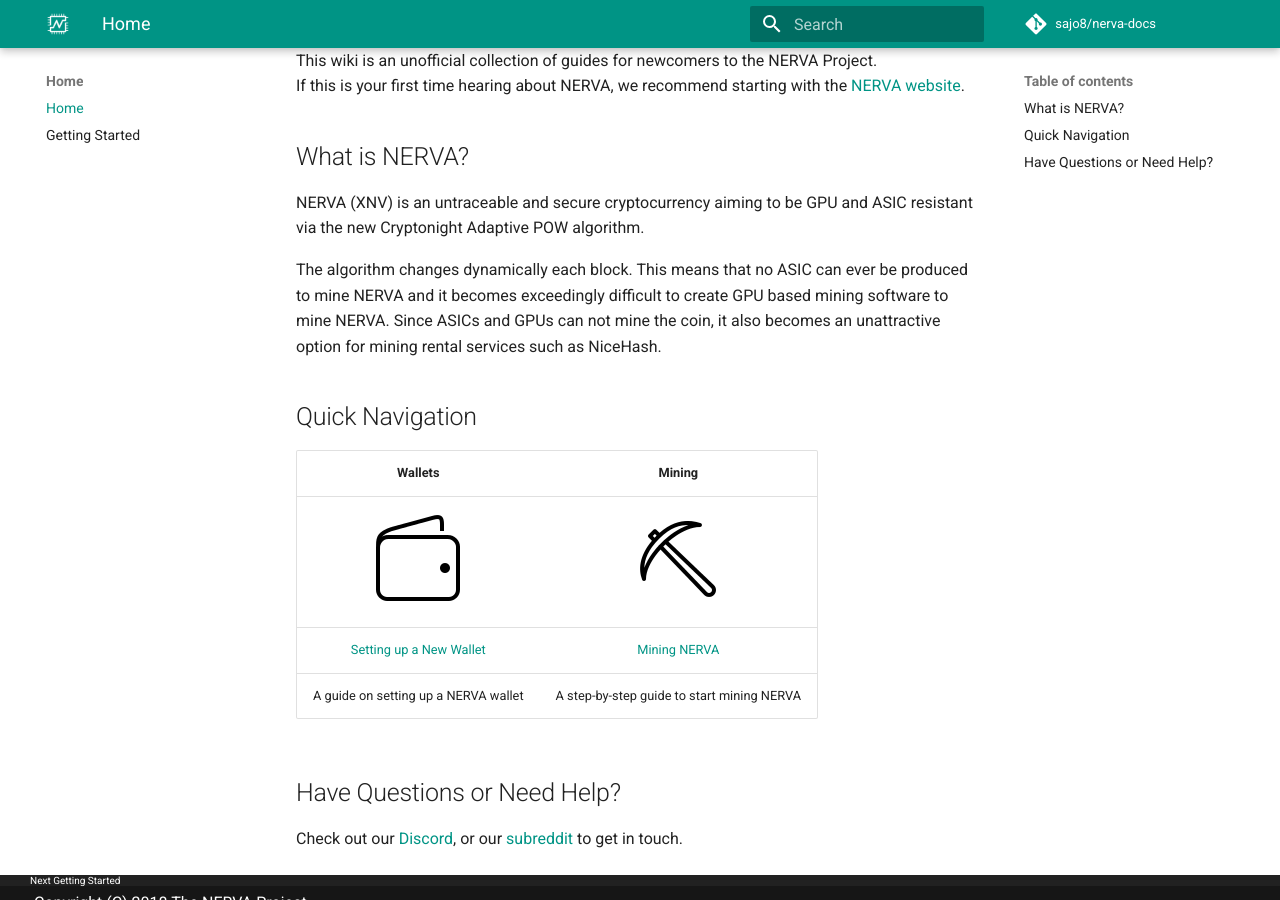
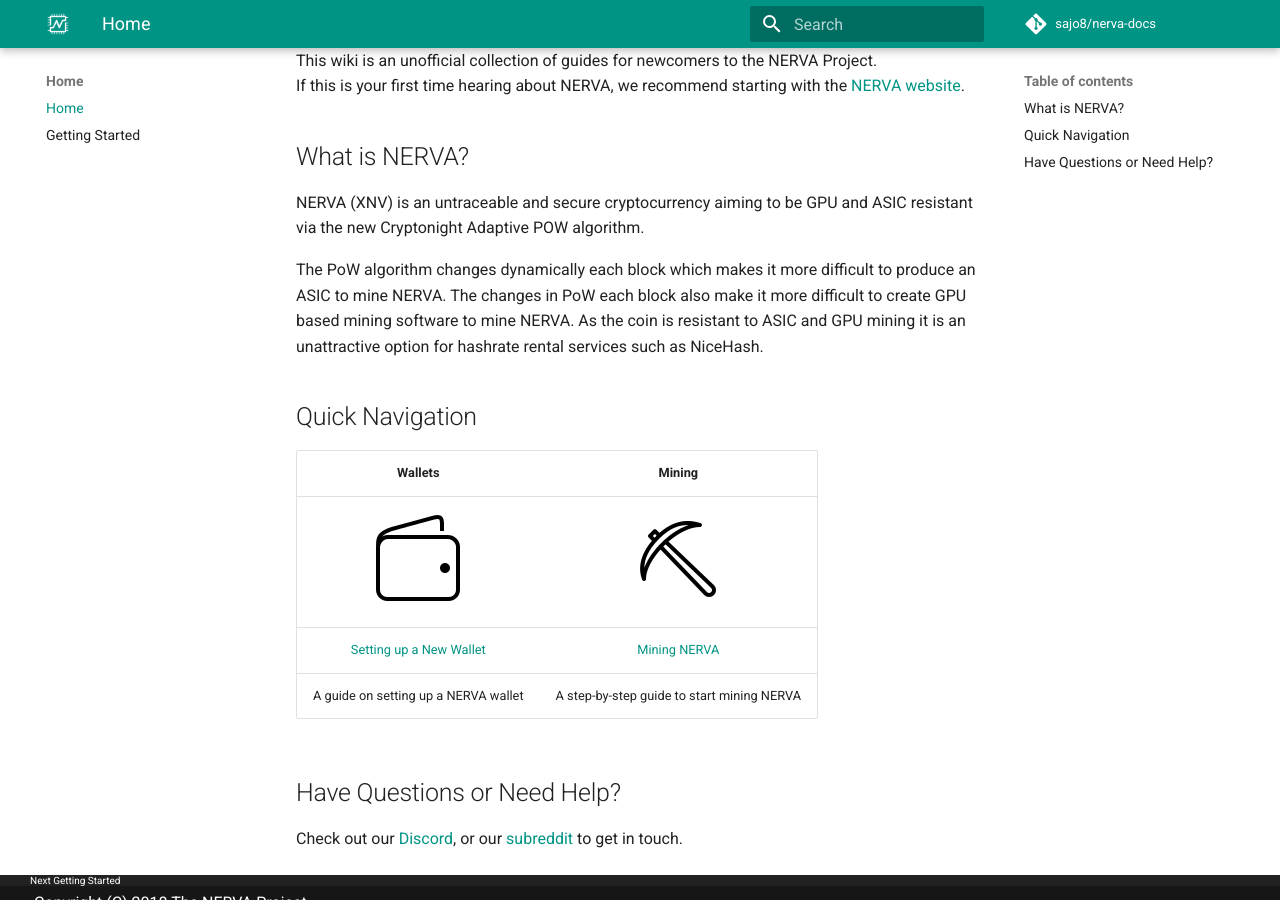
Before and after one commit to Sajo8/nerva-docs, an MkDocs documentation site: the page built from docs/index.md, in a window 1280 px wide and 900 px high, scrolled down 452 px. Built offline with MkDocs 1.6.1 and Material for MkDocs 9.7.7, drawn with Linux system fonts in a browser that asks for light colours; comment, search, counter and statistics services are not loaded.

Commit message:
Update index.md

```diff
--- a/docs/index.md
+++ b/docs/index.md
@@ -9,7 +9,7 @@ If this is your first time hearing about NERVA, we recommend starting with the [
 
 NERVA (XNV) is an untraceable and secure cryptocurrency aiming to be GPU and ASIC resistant via the new Cryptonight Adaptive POW algorithm.
 
-The algorithm changes dynamically each block. This means that no ASIC can ever be produced to mine NERVA and it becomes exceedingly difficult to create GPU based mining software to mine NERVA. Since ASICs and GPUs can not mine the coin, it also becomes an unattractive option for mining rental services such as NiceHash.
+The PoW algorithm changes dynamically each block which makes it more difficult to produce an ASIC to mine NERVA. The changes in PoW each block also make it more difficult to create GPU based mining software to mine NERVA. As the coin is resistant to ASIC and GPU mining it is an unattractive option for hashrate rental services such as NiceHash.
 
 ## Quick Navigation
 
```
